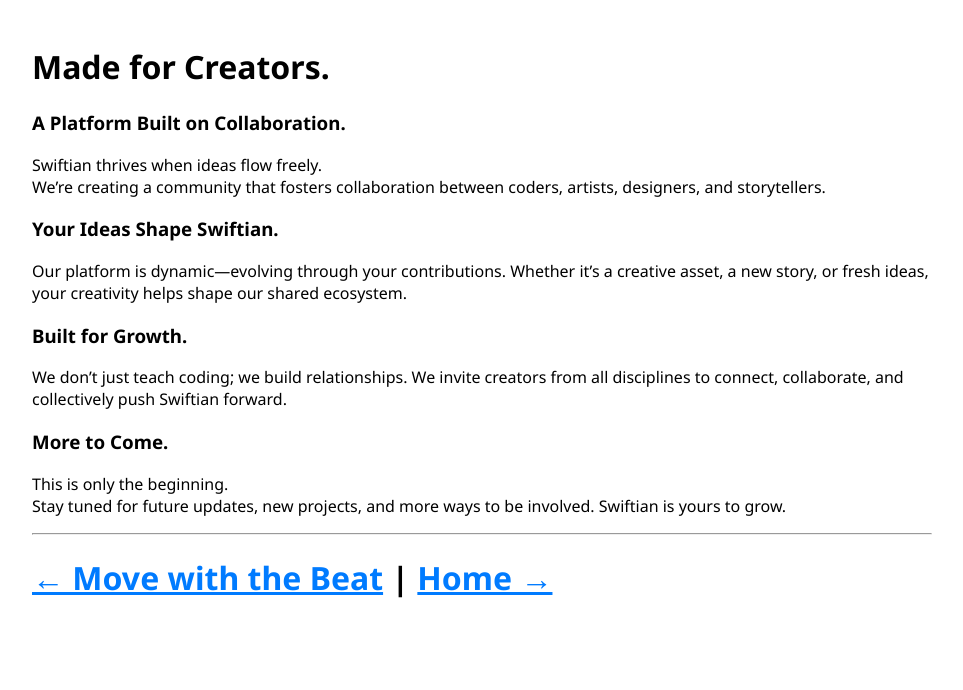
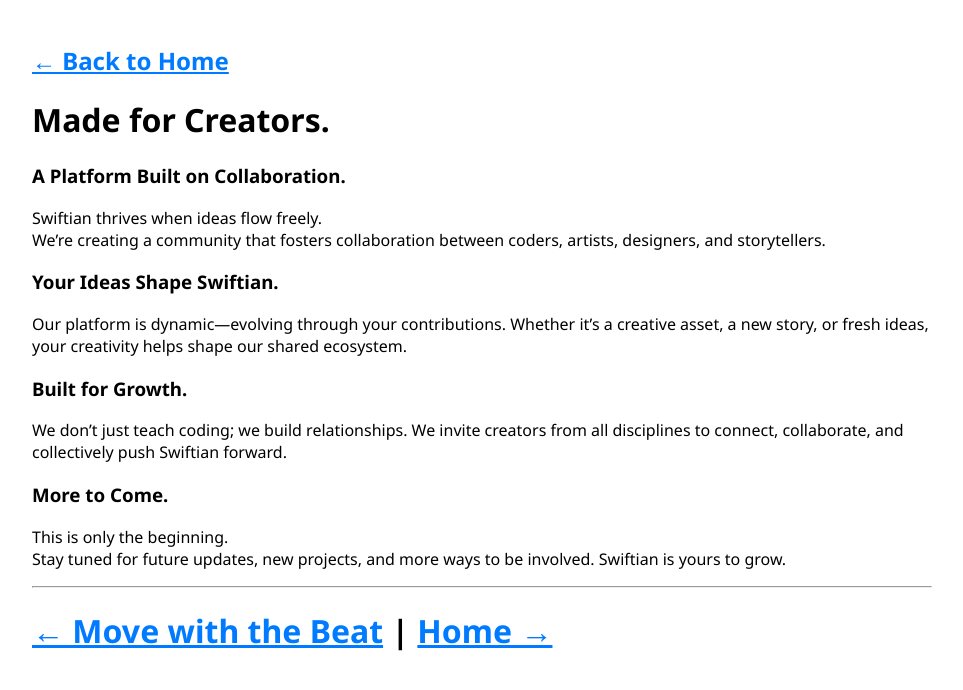
Before and after one commit to ThinkSwift/Swiftian, a Jekyll site: the page built from creators/index.md, in a window 1280 px wide. Shown: the top 690 px of the page, without its empty margins (158-1121 px from the left). Built offline with Jekyll 4.4.1, drawn with Linux system fonts in a browser that asks for light colours.

Commit message:
Update index.md

```diff
--- a/creators/index.md
+++ b/creators/index.md
@@ -3,6 +3,9 @@ layout: default
 title: "Made for Creators."
 description: "Swiftian is a community-focused platform built for creators to grow, share, and innovate together."
 keywords: "Swiftian, creators, coding community, collaboration"
+---
+
+[← Back to Home](/)
 ---
 
 # Made for Creators.
```
